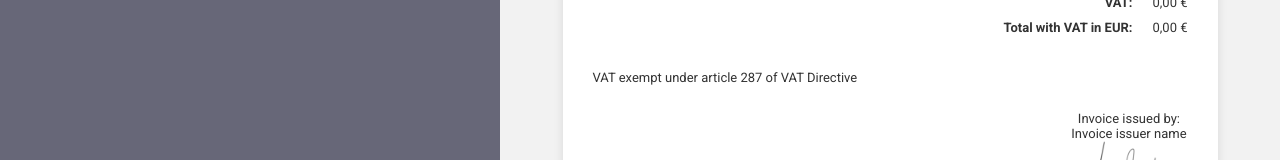
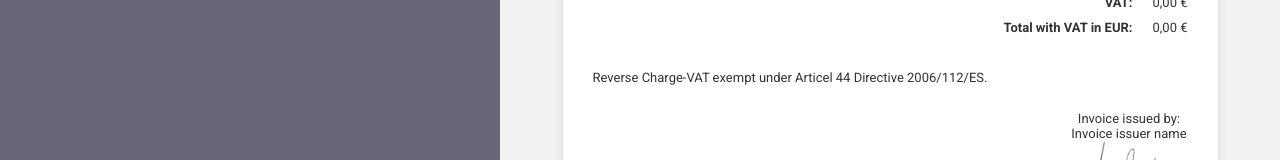
Before and after one commit to easwee/biro, a Svelte app: page / in a window 1280 px wide. Shown: the part 286-446 px from the top of the page. Built offline with nearby package versions, Linux system fonts and the light colour scheme.

Commit message:
VAT clause

```diff
--- a/src/components/exporter/pdfmake-definitions.js
+++ b/src/components/exporter/pdfmake-definitions.js
@@ -285,7 +285,7 @@ const generateInvoice = ({
 
   if (ownerData.is_vat_free) {
     invoice.push({
-      text: "VAT exempt under article 287 of VAT Directive",
+      text: "Reverse Charge-VAT exempt under Articel 44 Directive 2006/112/ES.",
       margin: [0, 20, 0, 30],
     });
   }
--- a/src/components/invoice/InvoiceFooter.svelte
+++ b/src/components/invoice/InvoiceFooter.svelte
@@ -35,7 +35,7 @@
   </p>
 {/if}
 {#if $ownerData.is_vat_free}
-  <p>VAT exempt under article 287 of VAT Directive</p>
+  <p>Reverse Charge-VAT exempt under Articel 44 Directive 2006/112/ES.</p>
 {/if}
 <p class="signature">
   Invoice issued by:
```
